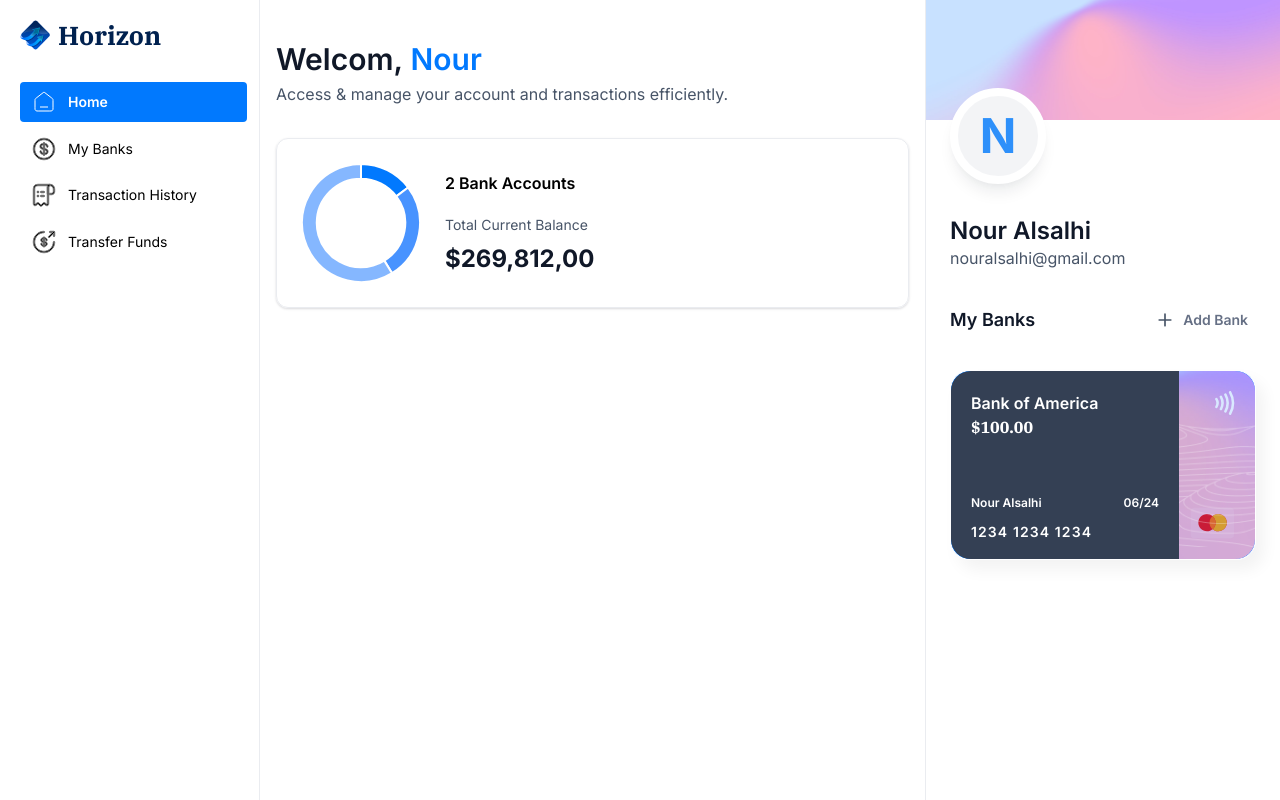
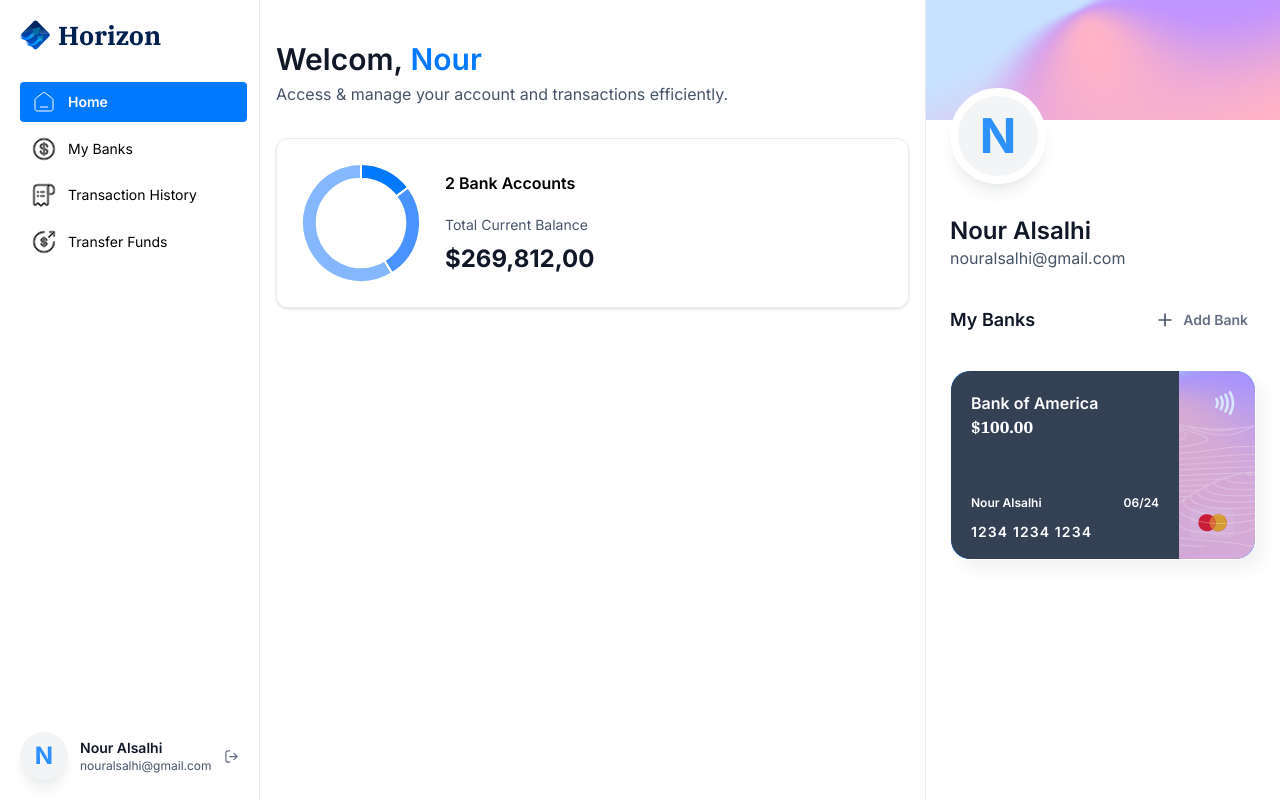
Before and after one commit to NourAlSalhi/Banking-App, a Next.js app: page / in a window 1280 px wide. Built offline with nearby package versions, Linux system fonts and the light colour scheme.

Commit message:
edit sidebar, add logout

```diff
--- a/app/(root)/components/MobileNav/index.tsx
+++ b/app/(root)/components/MobileNav/index.tsx
@@ -4,7 +4,7 @@
 import Image from "next/image";
 import Modal from "../Modal";
 
-const MobileNav = () => {
+const MobileNav = ({ user }: { user: any }) => {
   const [isModalOpen, setIsModalOpen] = useState(false);
 
   const toggleModal = () => {
@@ -42,7 +42,7 @@
         </button>
       </nav>
 
-      {isModalOpen && <Modal onClose={toggleModal} />}
+      {isModalOpen && <Modal onClose={toggleModal} user={user} />}
     </div>
   );
 };
--- a/app/(root)/components/Modal/index.tsx
+++ b/app/(root)/components/Modal/index.tsx
@@ -5,7 +5,7 @@
 import { usePathname } from "next/navigation";
 import { useState, useEffect } from "react";
 
-const Modal = ({ onClose }: any) => {
+const Modal = ({ onClose, user }: any) => {
   const isActive = usePathname();
   const [isVisible, setIsVisible] = useState(false);
 
@@ -55,7 +55,8 @@
             </svg>
           </button>
         </div>
-        <nav className="flex flex-col gap-4">
+        <div className="flex flex-col justify-between h-[90%] gap-4">
+          <div className="h-[180px] flex flex-col justify-between">
             {sidebarLinks.map((item) => {
               const IconComponent = item.imgURL;
               return (
@@ -74,7 +75,28 @@
                 </Link>
               );
             })}
-        </nav>
+          </div>
+          <div className="flex gap-3 items-center">
+            <div className="flex-center size-12 rounded-full bg-gray-100 p-2 shadow-profile">
+              <span className="text-2xl font-bold text-blue-500">N</span>
+            </div>
+            <div>
+              <h1 className="text-gray-900 font-semibold">
+                {user.firstName} {user.lastName}
+              </h1>
+              <p className="text-12 text-gray-600">{user.email}</p>
+            </div>
+            <Link href="/sign-in">
+              <Image
+                src="/icons/logout.svg"
+                width={15}
+                height={15}
+                alt="logout"
+                className="size-[15px] cursor-pointer"
+              />
+            </Link>
+          </div>
+        </div>
       </section>
     </div>
   );
--- a/app/(root)/components/Sidebar/index.tsx
+++ b/app/(root)/components/Sidebar/index.tsx
@@ -22,6 +22,7 @@
           <h1 className="sidebar-logo hidden xl:block">Horizon</h1>
         </Link>
       </nav>
+      <div className="flex flex-col justify-between h-full gap-4">
         <div className="h-[180px] flex flex-col justify-between">
           {sidebarLinks.map((item) => {
             const IconComponent = item.imgURL;
@@ -48,6 +49,27 @@
             );
           })}
         </div>
+        <div className="flex gap-3 items-center">
+          <div className="flex-center size-12 rounded-full bg-gray-100 p-2 shadow-profile">
+            <span className="text-2xl font-bold text-blue-500">N</span>
+          </div>
+          <div className="max-xl:hidden">
+            <h1 className="text-gray-900 font-semibold">
+              {user.firstName} {user.lastName}
+            </h1>
+            <p className="text-12 text-gray-600">{user.email}</p>
+          </div>
+          <Link href="/sign-in">
+            <Image
+              src="/icons/logout.svg"
+              width={15}
+              height={15}
+              alt="logout"
+              className="size-[15px] max-xl:hidden cursor-pointer"
+            />
+          </Link>
+        </div>
+      </div>
     </section>
   );
 };
--- a/app/(root)/layout.tsx
+++ b/app/(root)/layout.tsx
@@ -6,11 +6,15 @@
 }: Readonly<{
   children: React.ReactNode;
 }>) {
-  const loggedIn = { firstName: "Nour", lastName: "Alsalhi", email: "" };
+  const loggedIn = {
+    firstName: "Nour",
+    lastName: "Alsalhi",
+    email: "nouralsalhi@gmail.com",
+  };
 
   return (
     <main className="flex max-md:flex-col h-screen w-full font-inter">
-      <MobileNav />
+      <MobileNav user={loggedIn}/>
       <Sidebar user={loggedIn} />
       <div className="flex xl:flex-1 flex-col">{children}</div>
     </main>
```
Lines whose indentation alone changed are shown as unchanged.
